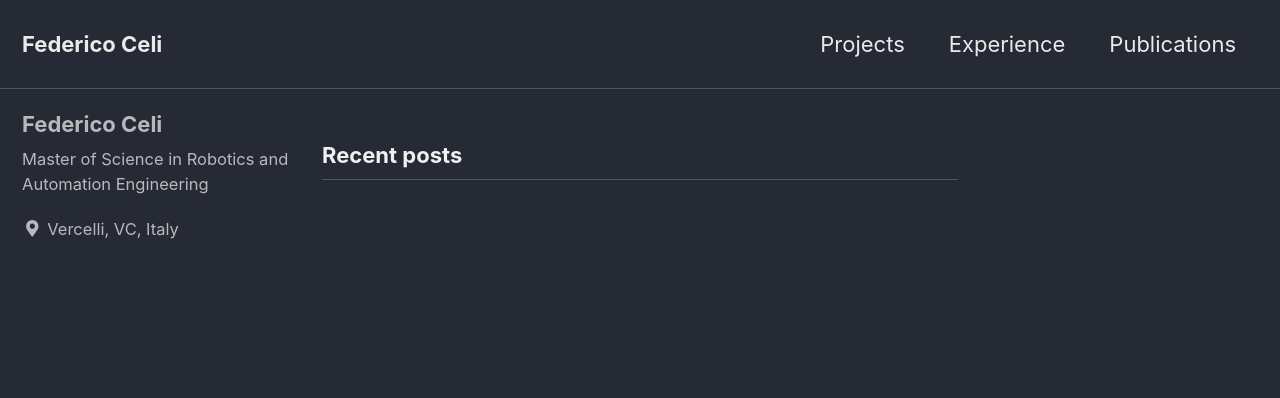
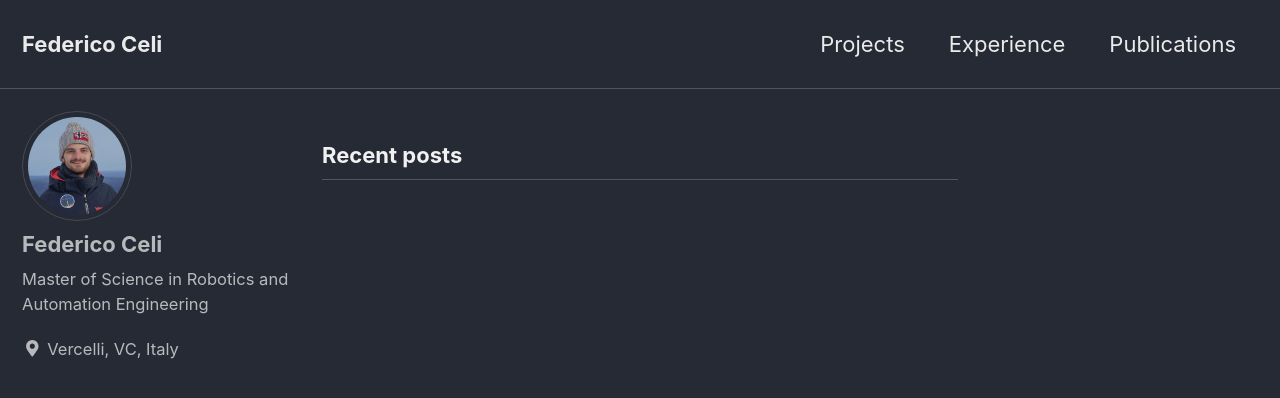
Before and after one commit to federicoceli/federicoceli.github.io, a Jekyll site: the page built from index.html, in a window 1280 px wide and 900 px high. Shown: the top 398 px of the window. Built offline with Jekyll 4.4.1, drawn with Linux system fonts in a browser that asks for light colours; cached includes are drawn as plain includes; the list of posts is cut into pages by our own code.

Commit message:
added profile pic

```diff
--- a/_config.yml
+++ b/_config.yml
@@ -107,7 +107,7 @@ analytics:
 # Site Author
 author:
   name             : "Federico Celi"
-  avatar           : # path of avatar image, e.g. "/assets/images/bio-photo.jpg"
+  avatar           : "/assets/images/profilo.jpg"
   bio              : "Master of Science in Robotics and Automation Engineering"
   location         : "Vercelli, VC, Italy"
   email            :
```
Also changed, not shown: assets/images/profilo.jpg (added).
